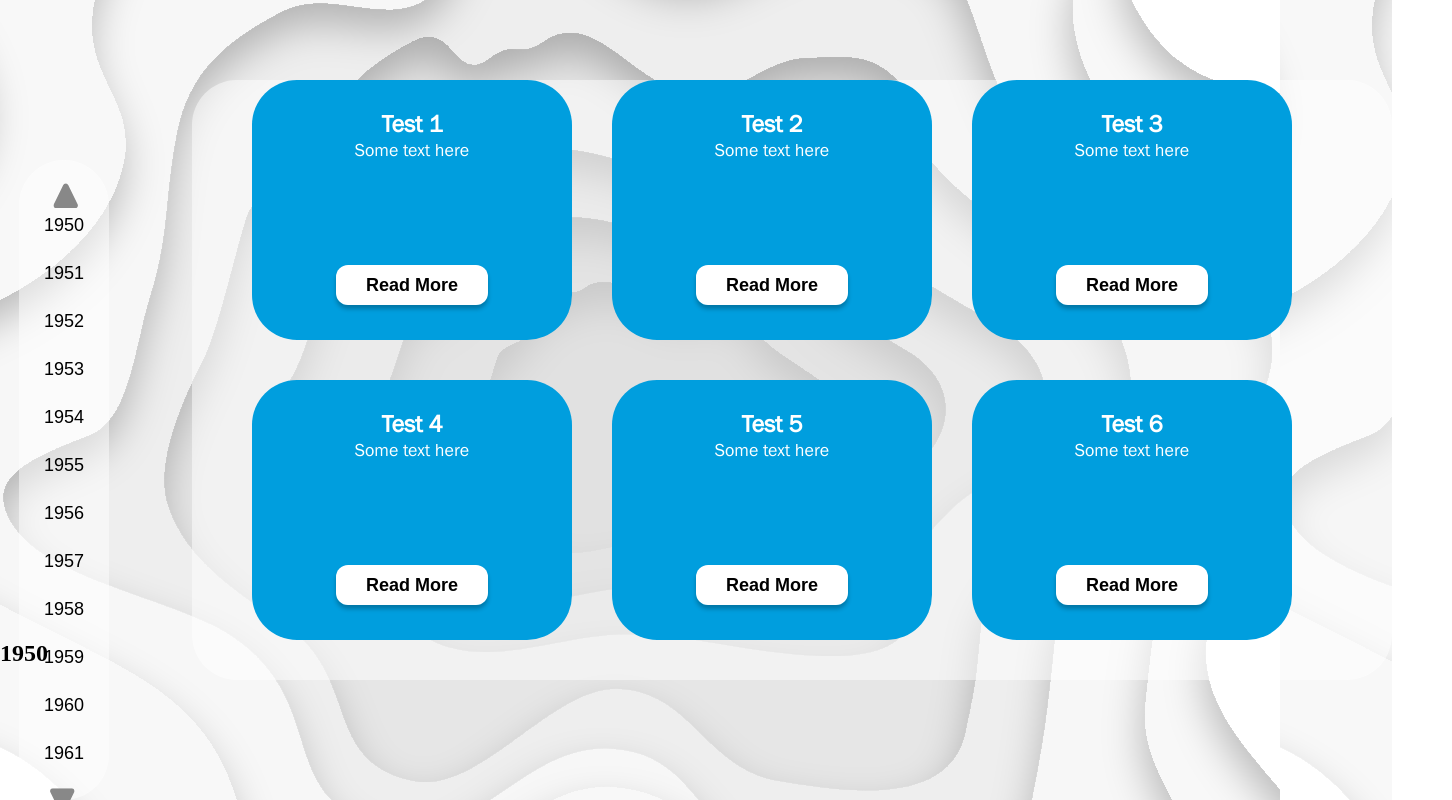
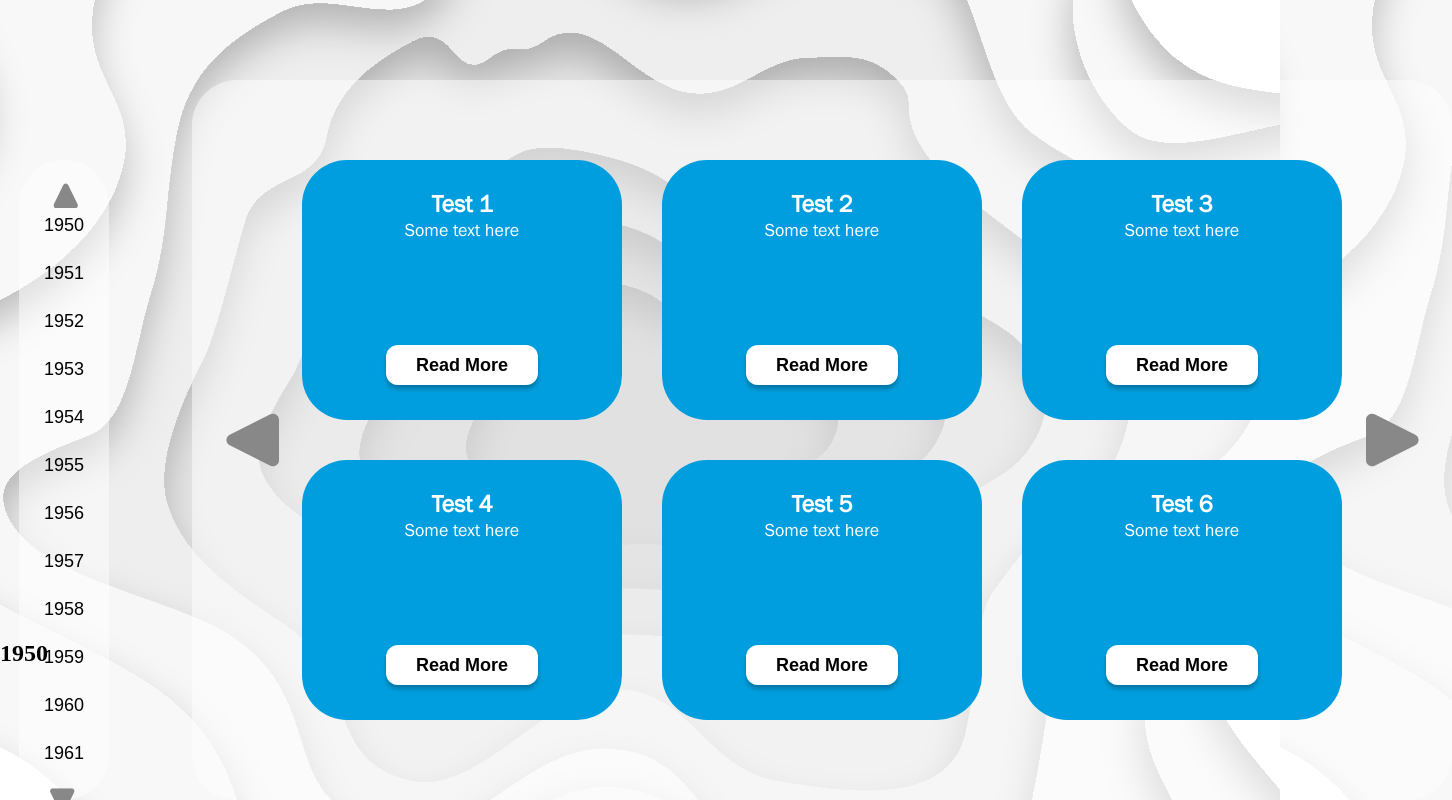
Before and after one commit to dgozen/GRPtimeline, a React (Create React App) app: page / in a window 1280 px wide. Shown: the top 800 px of the page, 1452 px wide, since content can reach past the window. Built offline with nearby package versions, Linux system fonts and the light colour scheme.

Commit message:
final placing of information boxex

```diff
--- a/src/layouts/InformationBoxLayout/InformationBoxLayout.js
+++ b/src/layouts/InformationBoxLayout/InformationBoxLayout.js
@@ -1,29 +1,31 @@
-import React from 'react';
-import style from './InformationBoxLayout.module.css';
-import InformationBox from '../../component/InformationBox/InformationBox';
-// import Auxiliary from '../../hoc/Auxiliary';
+import React from "react";
+import style from "./InformationBoxLayout.module.css";
+import InformationBox from "../../component/InformationBox/InformationBox";
+import arrowButton from "../../assets/arrow-button.svg";
 
 const InformationBoxLayout = (props) => {
   return (
     <div className={style.infoBoxLayoutStyle}>
+      <img src={arrowButton} alt="arrow-button" className={style.leftArrow} />
       <div className={style.box1}>
-				<InformationBox title='Test 1' text='Some text here' />
+        <InformationBox title="Test 1" text="Some text here" />
       </div>
       <div className={style.box2}>
-				<InformationBox title='Test 2' text='Some text here' />
+        <InformationBox title="Test 2" text="Some text here" />
       </div>
       <div className={style.box3}>
-				<InformationBox title='Test 3' text='Some text here' />
+        <InformationBox title="Test 3" text="Some text here" />
       </div>
       <div className={style.box4}>
-				<InformationBox title='Test 4' text='Some text here' />
+        <InformationBox title="Test 4" text="Some text here" />
       </div>
       <div className={style.box5}>
-				<InformationBox title='Test 5' text='Some text here' />
+        <InformationBox title="Test 5" text="Some text here" />
       </div>
       <div className={style.box6}>
-				<InformationBox title='Test 6' text='Some text here' />
+        <InformationBox title="Test 6" text="Some text here" />
       </div>
+	  <img src={arrowButton} alt="arrow-button" className={style.rightArrow} />
     </div>
   );
 };
--- a/src/layouts/InformationBoxLayout/InformationBoxLayout.module.css
+++ b/src/layouts/InformationBoxLayout/InformationBoxLayout.module.css
@@ -9,6 +9,9 @@
   display: grid;
   grid-template-columns: 5% repeat(3, 1fr) 5%;
   grid-template-rows: 50% 50%;
+  align-items: center;
+  justify-items: center;
+  padding: 60px 30px 60px 30px;
 }
 
 .box1 {
@@ -29,3 +32,14 @@
 .box6 {
   grid-area: 2 / 4 / span 1 / span 1;
 }
+
+.leftArrow {
+    grid-area: 1 / 1 / span 2 / span 1;
+
+}
+
+.rightArrow {
+    grid-area: 1 / 5 / span 2 / span 1;
+    transform: rotate(180deg);
+
+}
```
Lines whose indentation alone changed are shown as unchanged.
